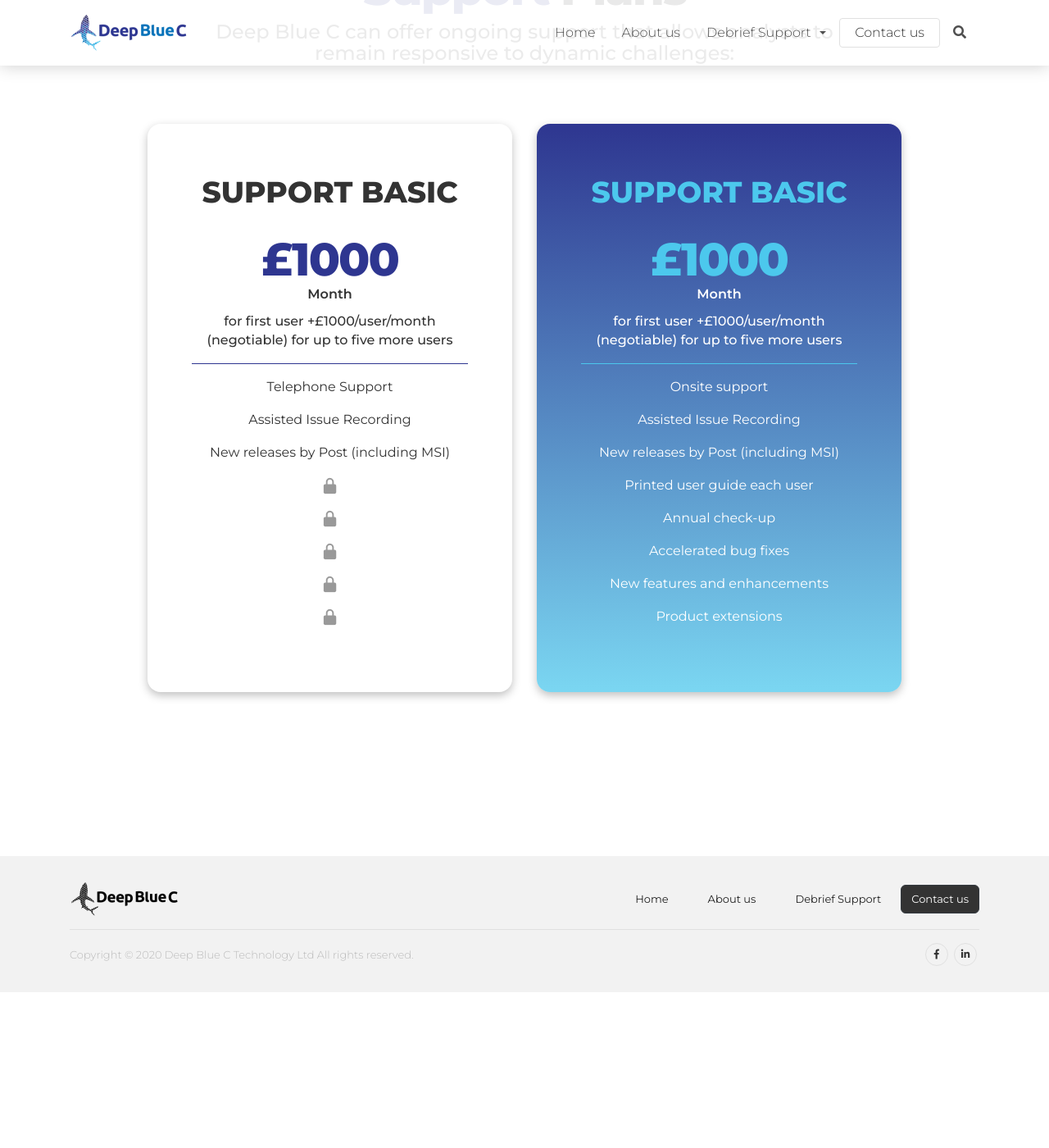
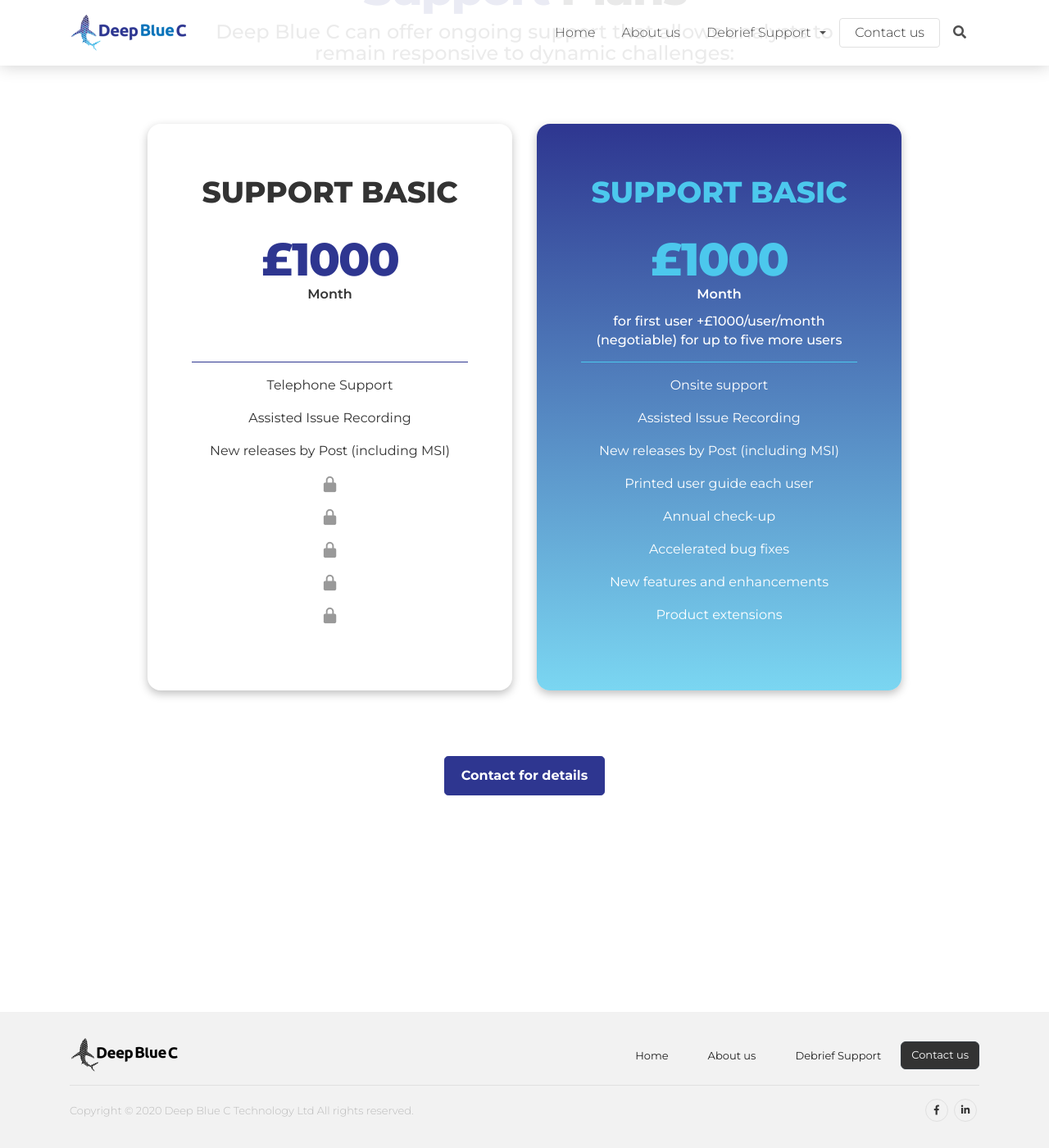
Before and after one commit to DeepBlueCLtd/DeepBlueCLtd.github.io, a Jekyll site: the page built from debrief-support.html, in a window 1280 px wide and 1400 px high, scrolled down 2527 px. Shown: the whole window at 82% size. Built offline with Jekyll 4.4.1, drawn with Linux system fonts in a browser that asks for light colours; nearby versions of some CDN libraries; before the commit the page ends 3737 px from its top, so only the background shows below that.

Commit message:
Fix plan card styles

```diff
--- a/_sass/debrief-support.scss
+++ b/_sass/debrief-support.scss
@@ -12,6 +12,10 @@
     box-shadow: 0px 4px 11px rgba(0, 0, 0, 0.25);
     border-radius: 16px;
     padding: 4rem 3.375rem;
+    @include media-breakpoint-down (md) {
+        max-width: 500px;
+        margin: auto;
+    }
     hr {
         border-color: $primary;
     }
@@ -27,6 +31,10 @@
     }
     &__subtext {
         font-weight: 500;
+        height: 2.75rem;
+    }
+    &__subtext--empty {
+        height: 2.75rem;
     }
     &--plus {
         background: linear-gradient(180deg, #2E3690 0%, rgba(76, 200, 237, 0.74) 99.99%);
--- a/debrief-support.html
+++ b/debrief-support.html
@@ -7,7 +7,7 @@
 
 
 <section>
-    <a name="about-debrief"></a>
+    <a name="what-is-debrief"></a>
     <div class="container">
         <div class="title-center text-center mx-auto mb-7">
             <h2 class="title-2"><span>What is </span> Debrief<span>?</span></h2>
@@ -195,7 +195,6 @@
         </div>
         <div class="mt-5 text-center">
             <a href="https://debrief.github.io/" class="btn btn-lg btn-primary mb-6 mt-4">Find out more about Debrief</a>
-
         </div>
     </div>
 </section>
@@ -208,12 +207,12 @@
             <h4>Deep Blue C can offer ongoing support that allows analysts to remain responsive to dynamic challenges:</h4>
         </div>
         <div class="row">
-            <div class="col-12 col-md-6 col-xl-5 offset-xl-1">
+            <div class="col-12 col-lg-6 col-xl-5 offset-xl-1 mb-6">
                 <div class="sp-card text-center">
                     <h3>SUPPORT BASIC</h3>
                     <h2 class="title-2 mb-0">£1000</h2>
                     <p class="sp-card__month">Month</p>
-                    <p class="sp-card__subtext">for first user +£1000/user/month (negotiable) for up to five more users</p>
+                    <p class="sp-card__subtext"></p>
                     <hr>
                     <div class="sp-card__list">
                         <div class="sp-card__list-item mb-3">Telephone Support</div>
@@ -238,7 +237,7 @@
                 </div>
             </div>
 
-            <div class="col-12 col-md-6 col-xl-5">
+            <div class="col-12 col-lg-6 col-xl-5">
                 <div class="sp-card sp-card--plus text-center">
                     <h3>SUPPORT BASIC</h3>
                     <h2 class="title-2 mb-0">£1000</h2>
@@ -257,7 +256,10 @@
                     </div>
                 </div>
             </div>
+        </div>
 
+        <div class="mt-3 text-center">
+            <a href="/contact-us" class="btn btn-lg btn-primary mb-6">Contact for details</a>
         </div>
     </div>
 </section>
```
